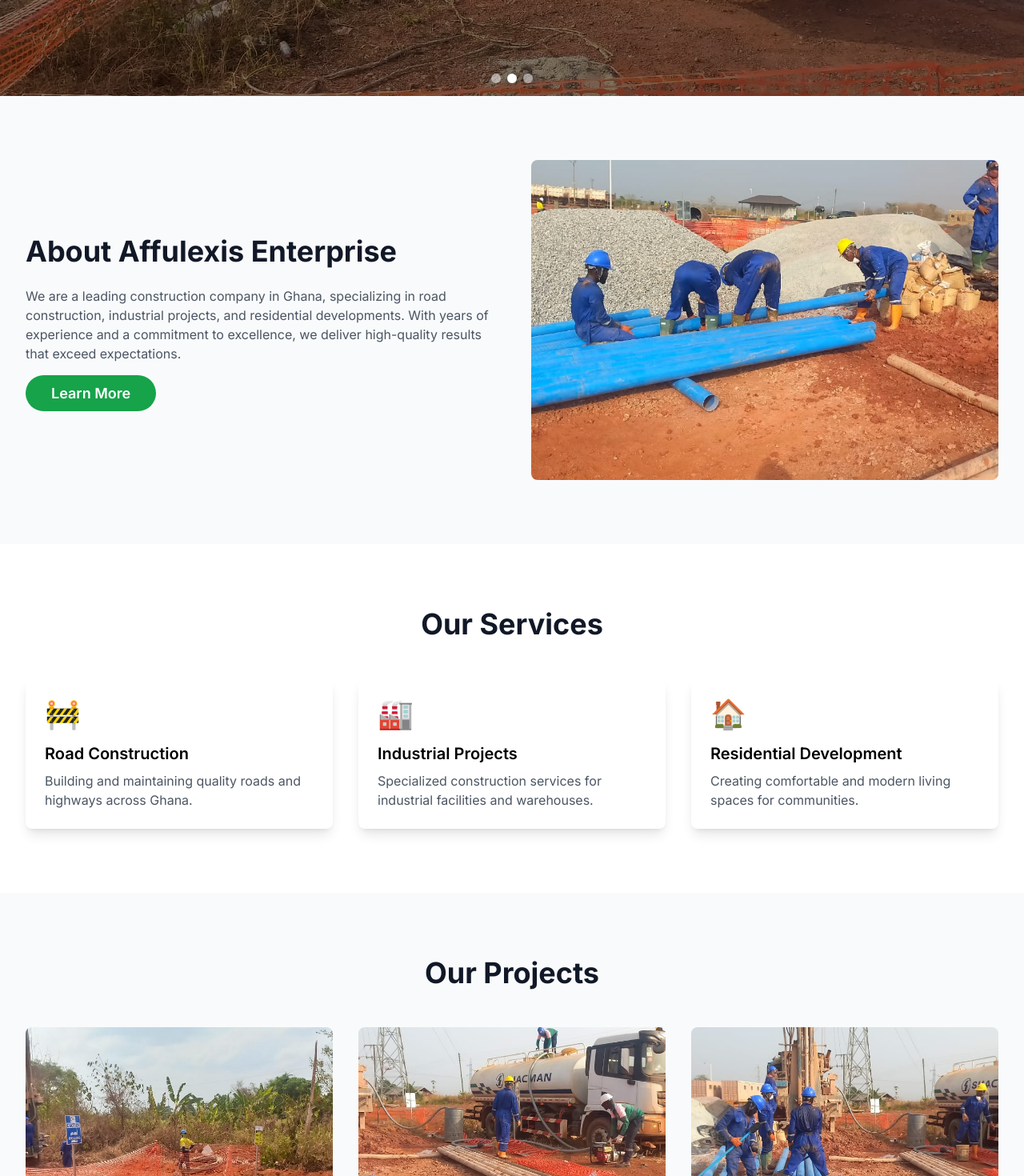
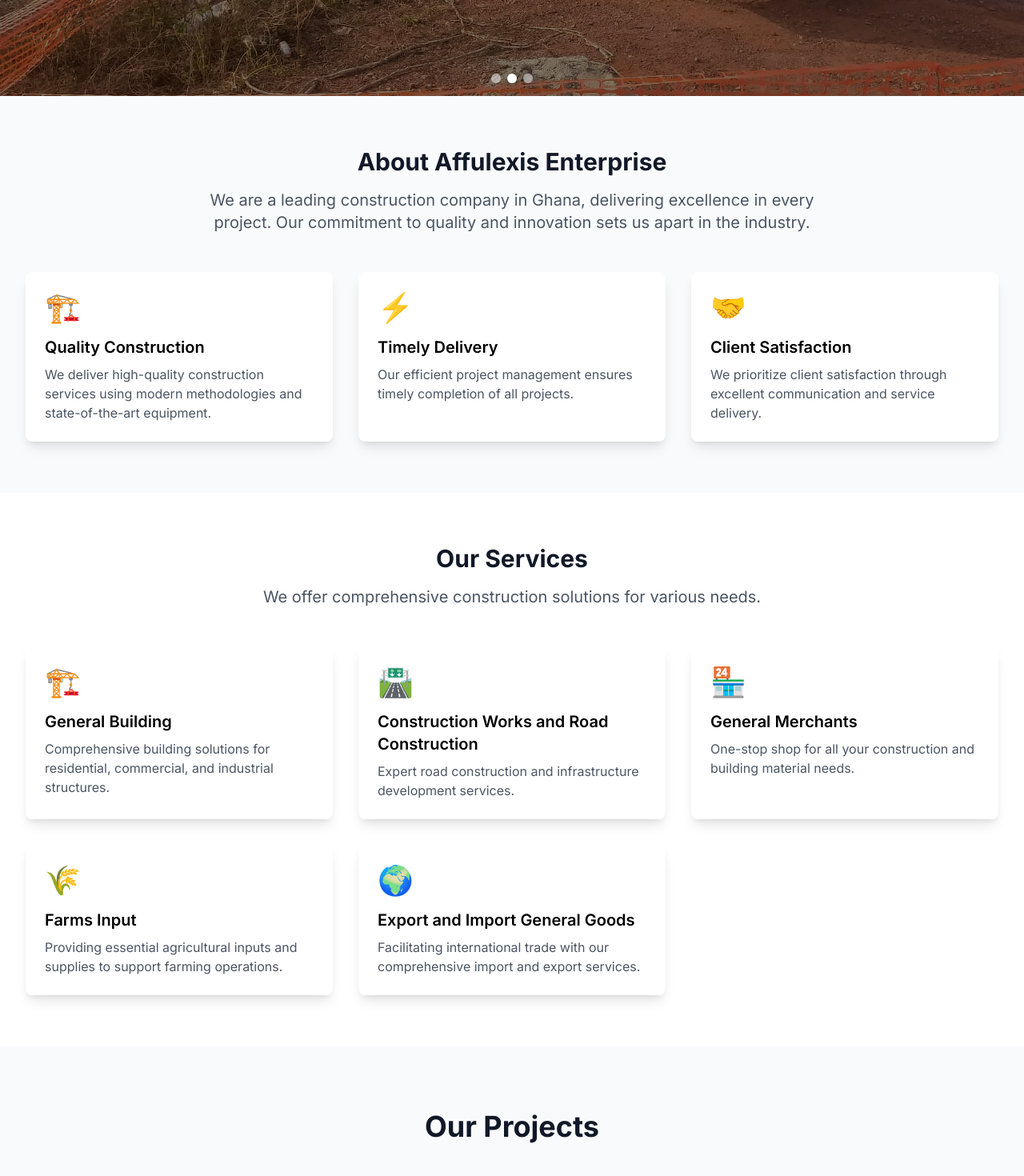
Before and after one commit to Afriyie-Anthony/portfolio, a Next.js app in the folder porfolio-website/: page / in a window 1280 px wide. Shown: the part 440-1910 px from the top of the page at 80% size. Built offline with nearby package versions, Linux system fonts and the light colour scheme.

Commit message:
api for contact section: error

```diff
--- a/porfolio-website/app/page.js
+++ b/porfolio-website/app/page.js
@@ -6,6 +6,27 @@ import HeroSlider from './components/HeroSlider';
 import Footer from './components/Footer';
 import Image from 'next/image';
 import Link from 'next/link';
+import { motion } from 'framer-motion';
+
+// Animation variants
+const fadeInUp = {
+  initial: { y: 60, opacity: 0 },
+  animate: { y: 0, opacity: 1 },
+  transition: { duration: 0.6, ease: "easeOut" }
+};
+
+const staggerContainer = {
+  animate: {
+    transition: {
+      staggerChildren: 0.2
+    }
+  }
+};
+
+const cardVariants = {
+  initial: { y: 50, opacity: 0 },
+  animate: { y: 0, opacity: 1 }
+};
 
 export default function Home() {
   const [formData, setFormData] = useState({
@@ -60,65 +81,121 @@ export default function Home() {
       <HeroSlider />
 
       {/* About Section */}
-      <section className="py-20 bg-gray-50">
+      <section className="py-16 bg-gray-50">
         <div className="max-w-7xl mx-auto px-4 sm:px-6 lg:px-8">
-          <div className="grid grid-cols-1 md:grid-cols-2 gap-12 items-center">
-            <div>
-              <h2 className="text-3xl md:text-4xl font-bold text-gray-900 mb-6">
-                About Affulexis Enterprise
-              </h2>
-              <p className="text-gray-600 mb-6">
-                We are a leading construction company in Ghana, specializing in road construction,
-                industrial projects, and residential developments. With years of experience and a
-                commitment to excellence, we deliver high-quality results that exceed expectations.
+          <motion.div
+            className="text-center mb-12"
+            initial="initial"
+            whileInView="animate"
+            viewport={{ once: true, margin: "-100px" }}
+            variants={fadeInUp}
+          >
+            <h2 className="text-3xl font-bold text-gray-900 mb-4">About Affulexis Enterprise</h2>
+            <p className="text-xl text-gray-600 max-w-3xl mx-auto">
+              We are a leading construction company in Ghana, delivering excellence in every project.
+              Our commitment to quality and innovation sets us apart in the industry.
             </p>
-              <Link href="/about" className="btn-primary">
-                Learn More
-              </Link>
-            </div>
-            <div className="relative h-[400px]">
-              <Image
-                src="/images/const_img4.jpg"
-                alt="About Us"
-                fill
-                className="object-cover rounded-lg"
-              />
-            </div>
-          </div>
+          </motion.div>
+          <motion.div
+            className="grid grid-cols-1 md:grid-cols-3 gap-8"
+            variants={staggerContainer}
+            initial="initial"
+            whileInView="animate"
+            viewport={{ once: true, margin: "-100px" }}
+          >
+            {[
+              {
+                icon: '🏗️',
+                title: 'Quality Construction',
+                description: 'We deliver high-quality construction services using modern methodologies and state-of-the-art equipment.'
+              },
+              {
+                icon: '⚡',
+                title: 'Timely Delivery',
+                description: 'Our efficient project management ensures timely completion of all projects.'
+              },
+              {
+                icon: '🤝',
+                title: 'Client Satisfaction',
+                description: 'We prioritize client satisfaction through excellent communication and service delivery.'
+              }
+            ].map((item, index) => (
+              <motion.div
+                key={index}
+                className="bg-white p-6 rounded-lg shadow-lg hover:shadow-xl transition-shadow duration-300"
+                variants={cardVariants}
+                transition={{ duration: 0.6, ease: "easeOut" }}
+              >
+                <div className="text-4xl mb-4">{item.icon}</div>
+                <h3 className="text-xl font-semibold mb-2">{item.title}</h3>
+                <p className="text-gray-600">{item.description}</p>
+              </motion.div>
+            ))}
+          </motion.div>
         </div>
       </section>
 
       {/* Services Section */}
-      <section className="py-20">
+      <section className="py-16">
         <div className="max-w-7xl mx-auto px-4 sm:px-6 lg:px-8">
-          <h2 className="text-3xl md:text-4xl font-bold text-center text-gray-900 mb-12">
-            Our Services
-          </h2>
-          <div className="grid grid-cols-1 md:grid-cols-3 gap-8">
+          <motion.div
+            className="text-center mb-12"
+            initial="initial"
+            whileInView="animate"
+            viewport={{ once: true, margin: "-100px" }}
+            variants={fadeInUp}
+          >
+            <h2 className="text-3xl font-bold text-gray-900 mb-4">Our Services</h2>
+            <p className="text-xl text-gray-600 max-w-3xl mx-auto">
+              We offer comprehensive construction solutions for various needs.
+            </p>
+          </motion.div>
+          <motion.div
+            className="grid grid-cols-1 md:grid-cols-2 lg:grid-cols-3 gap-8"
+            variants={staggerContainer}
+            initial="initial"
+            whileInView="animate"
+            viewport={{ once: true, margin: "-100px" }}
+          >
             {[
               {
-                title: 'Road Construction',
-                description: 'Building and maintaining quality roads and highways across Ghana.',
-                icon: '🚧'
+                title: 'General Building',
+                description: 'Comprehensive building solutions for residential, commercial, and industrial structures.',
+                icon: '🏗️'
               },
               {
-                title: 'Industrial Projects',
-                description: 'Specialized construction services for industrial facilities and warehouses.',
-                icon: '🏭'
+                title: 'Construction Works and Road Construction',
+                description: 'Expert road construction and infrastructure development services.',
+                icon: '🛣️'
               },
               {
-                title: 'Residential Development',
-                description: 'Creating comfortable and modern living spaces for communities.',
-                icon: '🏠'
+                title: 'General Merchants',
+                description: 'One-stop shop for all your construction and building material needs.',
+                icon: '🏪'
+              },
+              {
+                title: 'Farms Input',
+                description: 'Providing essential agricultural inputs and supplies to support farming operations.',
+                icon: '🌾'
+              },
+              {
+                title: 'Export and Import General Goods',
+                description: 'Facilitating international trade with our comprehensive import and export services.',
+                icon: '🌍'
               }
             ].map((service, index) => (
-              <div key={index} className="card">
+              <motion.div
+                key={index}
+                className="bg-white p-6 rounded-lg shadow-lg hover:shadow-xl transition-shadow duration-300"
+                variants={cardVariants}
+                transition={{ duration: 0.6, ease: "easeOut" }}
+              >
                 <div className="text-4xl mb-4">{service.icon}</div>
                 <h3 className="text-xl font-semibold mb-2">{service.title}</h3>
                 <p className="text-gray-600">{service.description}</p>
-              </div>
+              </motion.div>
             ))}
-          </div>
+          </motion.div>
         </div>
       </section>
 
@@ -154,17 +231,29 @@ export default function Home() {
       </section>
 
       {/* Contact Section */}
-      <section className="py-20">
+      <section className="py-16 bg-gray-50">
         <div className="max-w-7xl mx-auto px-4 sm:px-6 lg:px-8">
-          <div className="grid grid-cols-1 md:grid-cols-2 gap-12">
-            <div>
-              <h2 className="text-3xl md:text-4xl font-bold text-gray-900 mb-6">
-                Get in Touch
-              </h2>
-              <p className="text-gray-600 mb-8">
-                Ready to start your construction project? Contact us today for a free consultation.
+          <motion.div
+            className="text-center mb-12"
+            initial="initial"
+            whileInView="animate"
+            viewport={{ once: true, margin: "-100px" }}
+            variants={fadeInUp}
+          >
+            <h2 className="text-3xl font-bold text-gray-900 mb-4">Get in Touch</h2>
+            <p className="text-xl text-gray-600 max-w-3xl mx-auto">
+              Have a project in mind? Contact us today for a free consultation.
             </p>
-              <form onSubmit={handleSubmit} className="space-y-4">
+          </motion.div>
+          <div className="grid grid-cols-1 lg:grid-cols-2 gap-12">
+            {/* Contact Form */}
+            <motion.div
+              initial={{ x: -50, opacity: 0 }}
+              whileInView={{ x: 0, opacity: 1 }}
+              viewport={{ once: true, margin: "-100px" }}
+              transition={{ duration: 0.6, ease: "easeOut" }}
+            >
+              <form onSubmit={handleSubmit} className="space-y-6">
                 <div>
                   <label htmlFor="name" className="block text-sm font-medium text-gray-700">
                     Name
@@ -241,7 +330,17 @@ export default function Home() {
                   </div>
                 )}
               </form>
-            </div>
+            </motion.div>
+
+            {/* Contact Information */}
+            <motion.div
+              initial={{ x: 50, opacity: 0 }}
+              whileInView={{ x: 0, opacity: 1 }}
+              viewport={{ once: true, margin: "-100px" }}
+              transition={{ duration: 0.6, ease: "easeOut" }}
+              className="space-y-6"
+            >
+              <div className="bg-white p-8 rounded-lg shadow-lg">
                 <div className="relative h-[500px]">
                   <Image
                     src="/images/const_img8.jpg"
@@ -251,6 +350,8 @@ export default function Home() {
                   />
                 </div>
               </div>
+            </motion.div>
+          </div>
         </div>
       </section>
 
--- a/porfolio-website/package.json
+++ b/porfolio-website/package.json
@@ -13,6 +13,7 @@
     "@fortawesome/free-brands-svg-icons": "^6.5.1",
     "@fortawesome/free-solid-svg-icons": "^6.5.1",
     "@fortawesome/react-fontawesome": "^0.2.0",
+    "framer-motion": "^12.5.0",
     "next": "14.1.0",
     "nodemailer": "^6.10.0",
     "react": "^18.2.0",
```
Also changed, not shown: 1 other file (tests, documents, lock files or other folders). Lines whose indentation alone changed are shown as unchanged.
